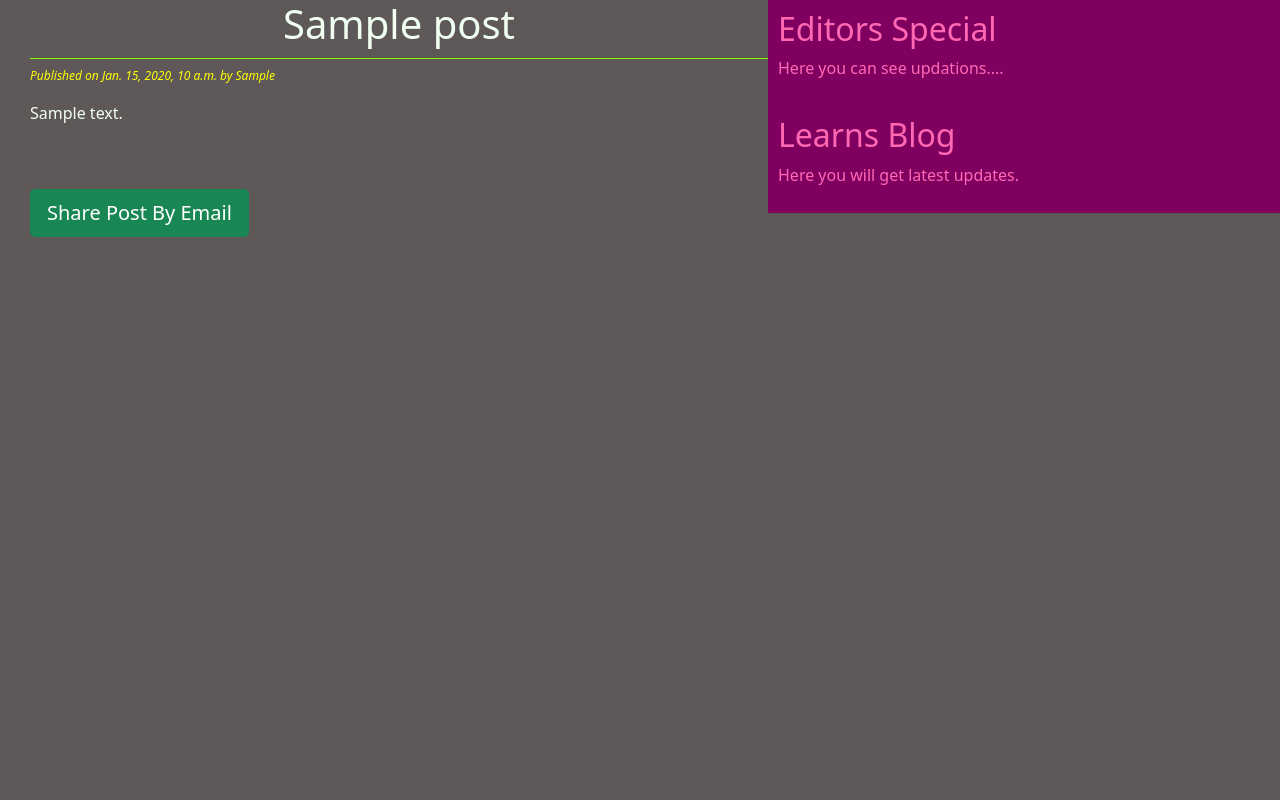
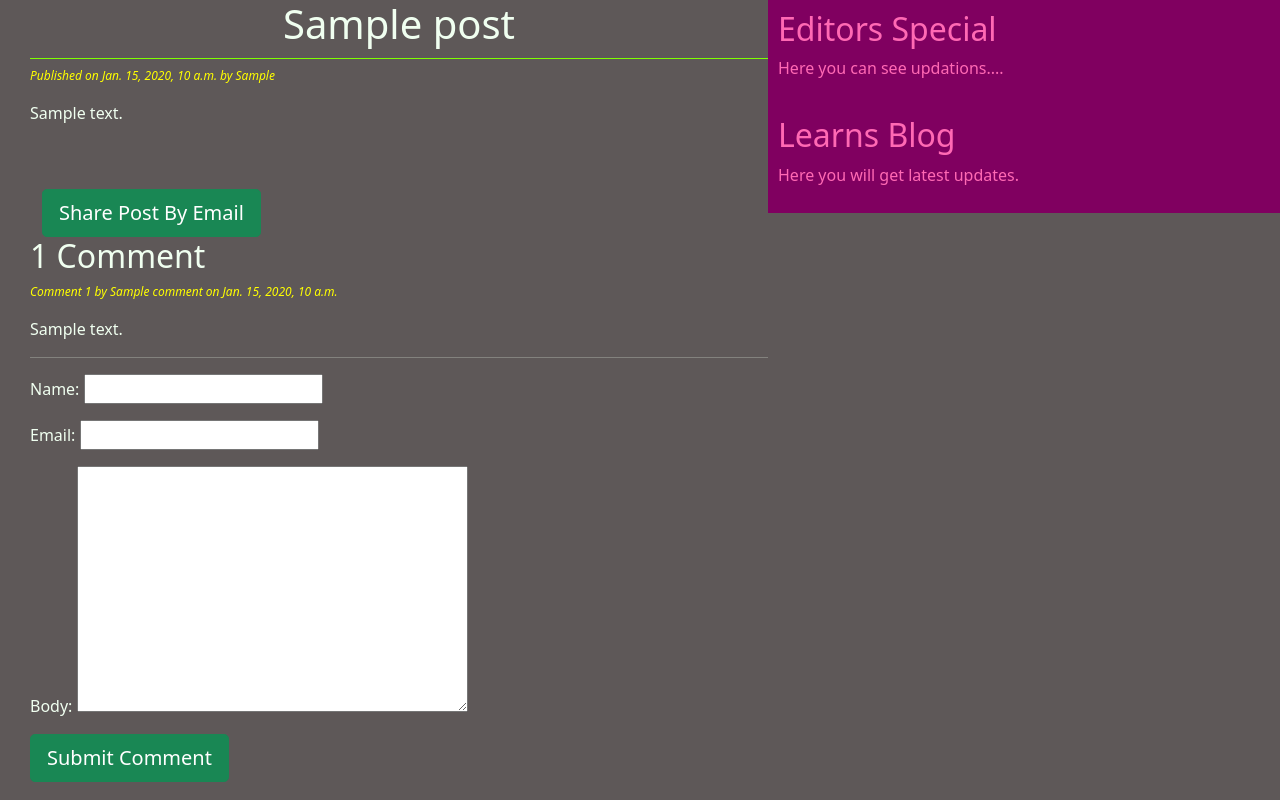
Before and after one commit to sklearn21/django_47_blog_project, a Django app: a page that uses blog/templates/blog/post_detail.html in a window 1280 px wide. Run offline with Django 3.2, Linux system fonts and the light colour scheme; tables that the repository leaves empty hold one stand-in row (values such as "Sample post").

Commit message:
added comment module.

```diff
--- a/blog/forms.py
+++ b/blog/forms.py
@@ -1,4 +1,5 @@
 from django import forms
+from blog.models import Comments
 
 
 class EmailSendForm(forms.Form):
@@ -6,3 +7,9 @@ class EmailSendForm(forms.Form):
     email=forms.EmailField()
     to=forms.EmailField()
     comments=forms.CharField(widget=forms.Textarea, required=False)
+
+
+class CommentsForm(forms.ModelForm):
+    class Meta:
+        model=Comments
+        fields = ('name','email','body')
--- a/blog/models.py
+++ b/blog/models.py
@@ -39,3 +39,22 @@ class Post(models.Model):
                 self.slug
             ]
         )
+
+
+
+# Comment Model:.................................................................
+
+class Comments(models.Model):
+    post=models.ForeignKey(Post, related_name='comments', on_delete=models.CASCADE)
+    name=models.CharField(max_length=50)
+    email=models.EmailField(max_length=254)
+    body=models.TextField()
+    created=models.DateTimeField(auto_now_add=True)
+    updated=models.DateTimeField(auto_now=True)
+    active=models.BooleanField(default=True)
+
+    class Meta:
+        ordering=('-created',)
+
+    def __str__(self):
+        return 'Commented By {} on {}'.format(self.name,self.post)
--- a/blog/static/css/blog.css
+++ b/blog/static/css/blog.css
@@ -28,7 +28,7 @@ body{
     background:rgb(94, 88, 88);
 }
 
-#date{
+#date,#ch{
     color: yellow;
     font-style: italic;
     font-size: 12px;
@@ -37,8 +37,3 @@ body{
 a{
     color: yellow;
 }
-
-input[type='text']{
-    background: blue;
-    color: wheat;
-}
--- a/blog/templates/blog/post_detail.html
+++ b/blog/templates/blog/post_detail.html
@@ -12,6 +12,45 @@
 
         {{post.body|linebreaks}}
         <br><br>
+        <div class='container'>
+            <a href='/{{post.id}}/share' class='btn btn-lg btn-success' target="_blank"> Share Post By Email</a>
 
-        <a href='/{{post.id}}/share' class='btn btn-lg btn-success' target="_blank"> Share Post By Email</a>
+        </div>
+
+        {% with comments.count as comments_count %}
+            <h2>
+                {{comments_count}} Comment{{comments_count|pluralize}}
+            </h2>
+
+        {% endwith %}
+
+        {% if comments %}
+
+            {% for comment in comments %}
+
+                <p id='ch'>
+                    Comment {{forloop.counter}} by {{comment.name}} on {{comment.created}}
+                </p>
+                <div class='cb'>
+                    {{comment.body|linebreaks}}<hr>
+                </div>
+            {% endfor %}
+
+        {% else %}
+            <p>
+                Be the first to comment...
+            </p>
+        {% endif %}
+
+        {% if cssubmit %}
+            <h2>
+                Your comment added successfully.
+            </h2>
+        {% else %}
+            <form method='post'>
+                {{form.as_p}}
+                {% csrf_token %}
+                <input type='submit' class='btn btn-success btn-lg' name="" value="Submit Comment">
+        {% endif %}
+
     {% endblock body_content %}
--- a/blog/views.py
+++ b/blog/views.py
@@ -2,7 +2,7 @@ from django.shortcuts import render, get_object_or_404
 from blog.models import Post
 from django.core.paginator import Paginator, PageNotAnInteger, EmptyPage
 from django.core.mail import send_mail
-from blog.forms import EmailSendForm
+from blog.forms import EmailSendForm, CommentsForm
 # Create your views here.
 
 
@@ -36,7 +36,21 @@ def post_detail_view(request, year, month, day, post):
         publish__day=day
     )
 
-    return render(request, 'blog/post_detail.html', {'post': post})
+    comments = post.comments.filter(active=True)
+    cssubmit=False
+    if request.method=='POST':
+        form=CommentsForm(request.POST)
+        if form.is_valid():
+            new_comment=form.save(commit=False)
+            new_comment.post=post
+            new_comment.save()
+            cssubmit=True
+    else:
+        form=CommentsForm()
+
+
+    # return render(request,'blog/post_detail.html', {'post': post, 'form':form, 'cssubmit':cssubmit, 'comments': comments}),
+    return render(request,'blog/post_detail.html',{'post':post,'form':form,'comments':comments,'cssubmit':cssubmit})
 
 
 def mail_send_view(request, id):
```
Also changed, not shown: blog/admin.py (+8 -1 lines), blog/migrations/0002_comments.py (added).
